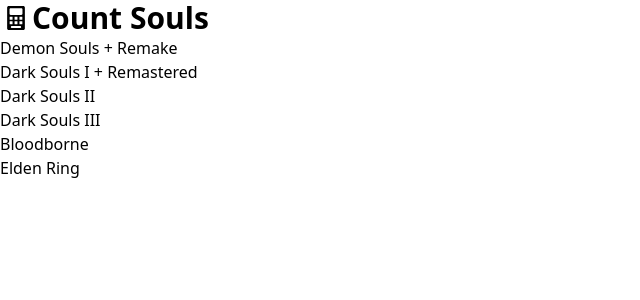
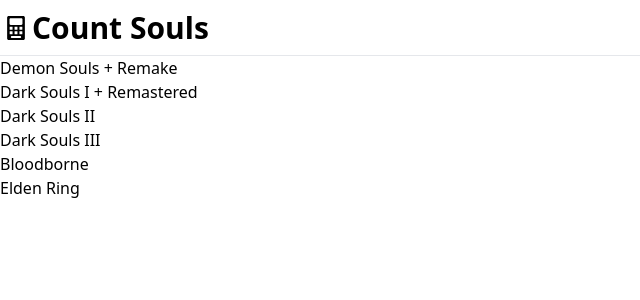
Before and after one commit to ElmarTalibzade/count-souls, a SvelteKit app: page / in a window 1280 px wide. Shown: the top 300 px of the page, without its empty margins (0-640 px from the left). Built offline with nearby package versions, Linux system fonts and the light colour scheme.

Commit message:
Increased navbar height and added border

```diff
--- a/src/components/common/navbar.svelte
+++ b/src/components/common/navbar.svelte
@@ -2,7 +2,7 @@
   import logo from '../../assets/logo.svg';
 </script>
 
-<div class="flex sticky left-0 top-0 items-stretch bg-white">
+<div class="flex sticky left-0 top-0 bg-white border-b h-14 flex-row items-center">
   <img class="flex-none w-8 p-1" src={logo} />
   <div class="flex-auto">
     <h1 class="text-3xl font-bold">Count Souls</h1>
```
